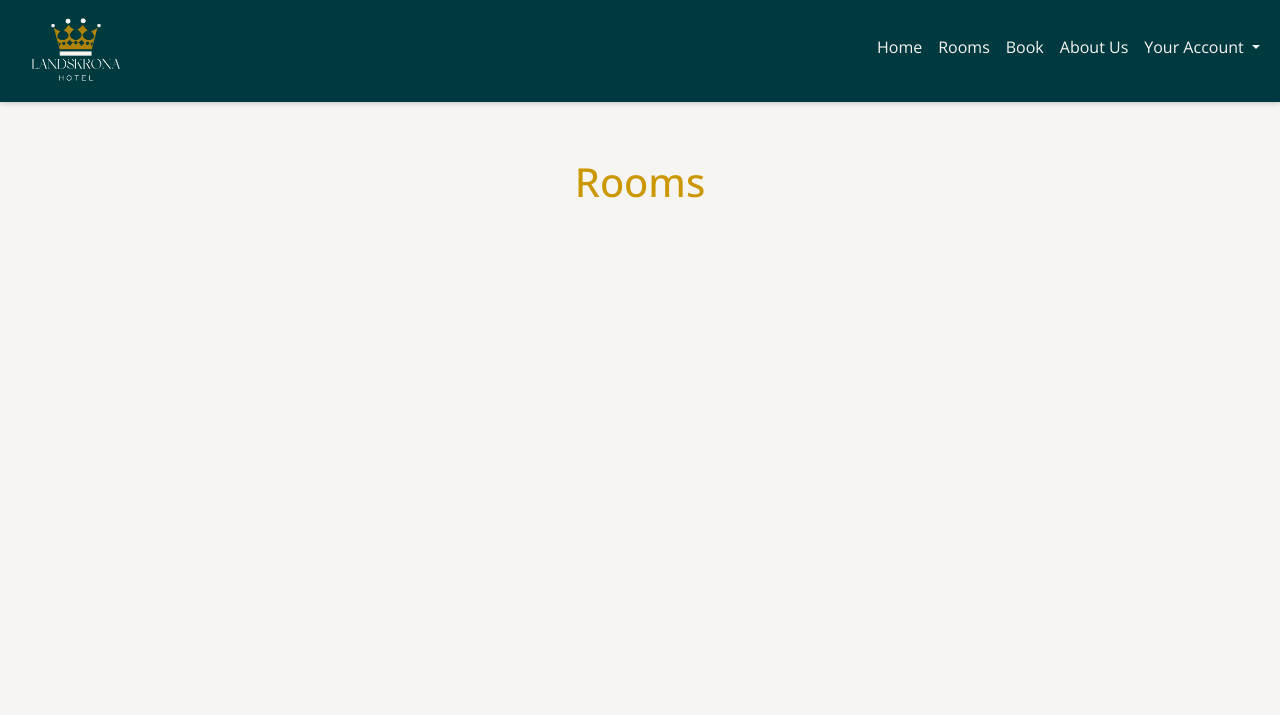
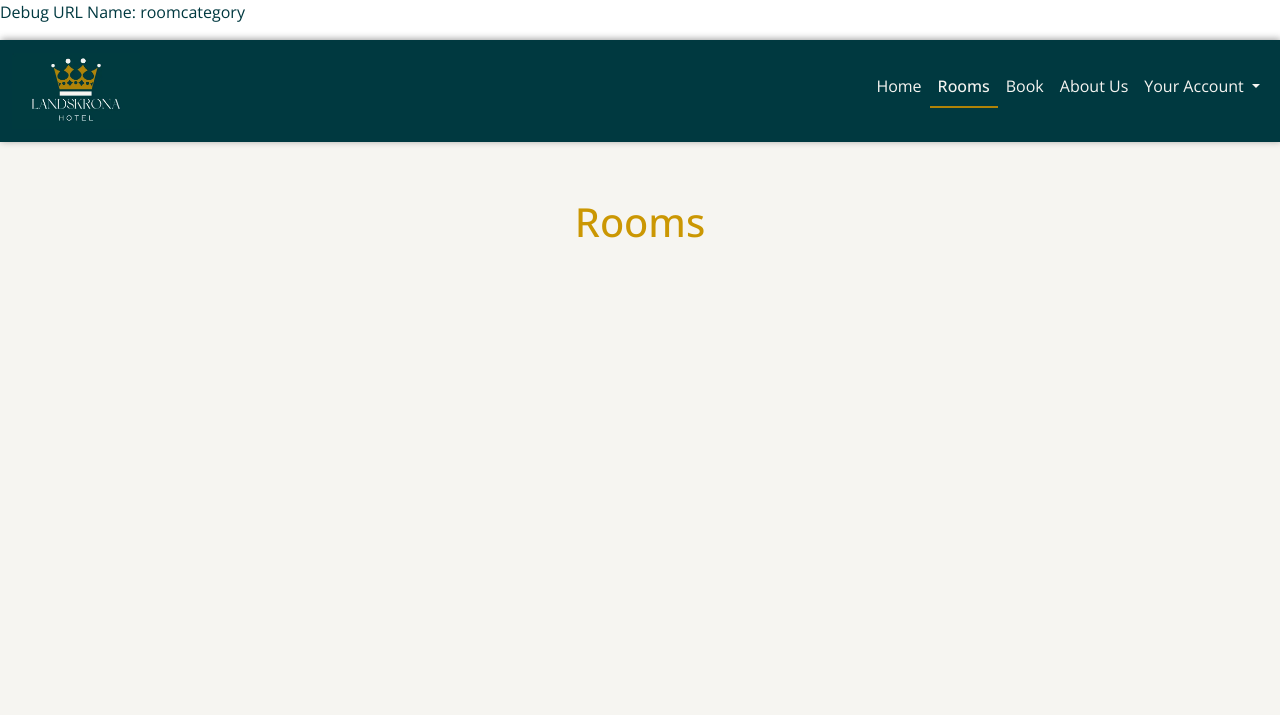
Before and after one commit to EVondrus/la-hotel, a Django app: page /rooms/ in a window 1280 px wide. Shown: the top 715 px of the page. Run offline with Django 5.2, Linux system fonts and the light colour scheme; data that the repository does not hold is empty; parts of the project's set-up code (start-up, migrations or seed data) failed here and were passed over; some libraries are stand-ins or nearby versions.

Commit message:
refactor: Header navigation menu with active class on rooms link

```diff
--- a/templates/includes/header.html
+++ b/templates/includes/header.html
@@ -3,6 +3,7 @@
 <header>
   <!-- Check page to activate the active class -->
   {% with request.resolver_match.url_name as url_name %}
+  <p>Debug URL Name: {{ url_name }}</p>
   <nav class="navbar navbar-expand-lg bg-body-tertiary">
     <div class="container-fluid">
       <!-- Logo -->
@@ -39,8 +40,10 @@
               >Home</a
             >
           </li>
-            <li class="nav-item">
-              <a class="nav-link" href="#">Rooms</a>
+          <li
+            class="nav-item {% if url_name == 'roomcategory' %}active{% endif %}"
+          >
+            <a class="nav-link" href="{% url 'rooms:roomcategory' %}">Rooms</a>
           </li>
           <li class="nav-item">
             <a class="nav-link" href="#">Book</a>
@@ -62,10 +65,22 @@
               <a class="dropdown-item" href="#">Profile</a>
               <a class="dropdown-item" href="#">Reservations</a>
               {% if user.is_authenticated %}
-                <a class="dropdown-item {% if url_name == 'accounts_logout '%}active{%endif%}" href="/accounts/logout/">Logout</a>
+              <a
+                class="dropdown-item {% if url_name == 'accounts_logout' %}active{%endif%}"
+                href="/accounts/logout/"
+                >Logout</a
+              >
               {% else %}
-                <a class="dropdown-item {% if url_name == 'accounts_signup '%}active{%endif%}" href="/accounts/signup/">Sign Up</a>
-                <a class="dropdown-item {% if url_name == 'accounts_login' %}active{% endif %}" href="/accounts/login/">Log In</a>
+              <a
+                class="dropdown-item {% if url_name == 'accounts_signup' %}active{%endif%}"
+                href="/accounts/signup/"
+                >Sign Up</a
+              >
+              <a
+                class="dropdown-item {% if url_name == 'accounts_login' %}active{% endif %}"
+                href="/accounts/login/"
+                >Log In</a
+              >
               {% endif %}
             </div>
           </li>
```
Lines whose indentation alone changed are shown as unchanged.
